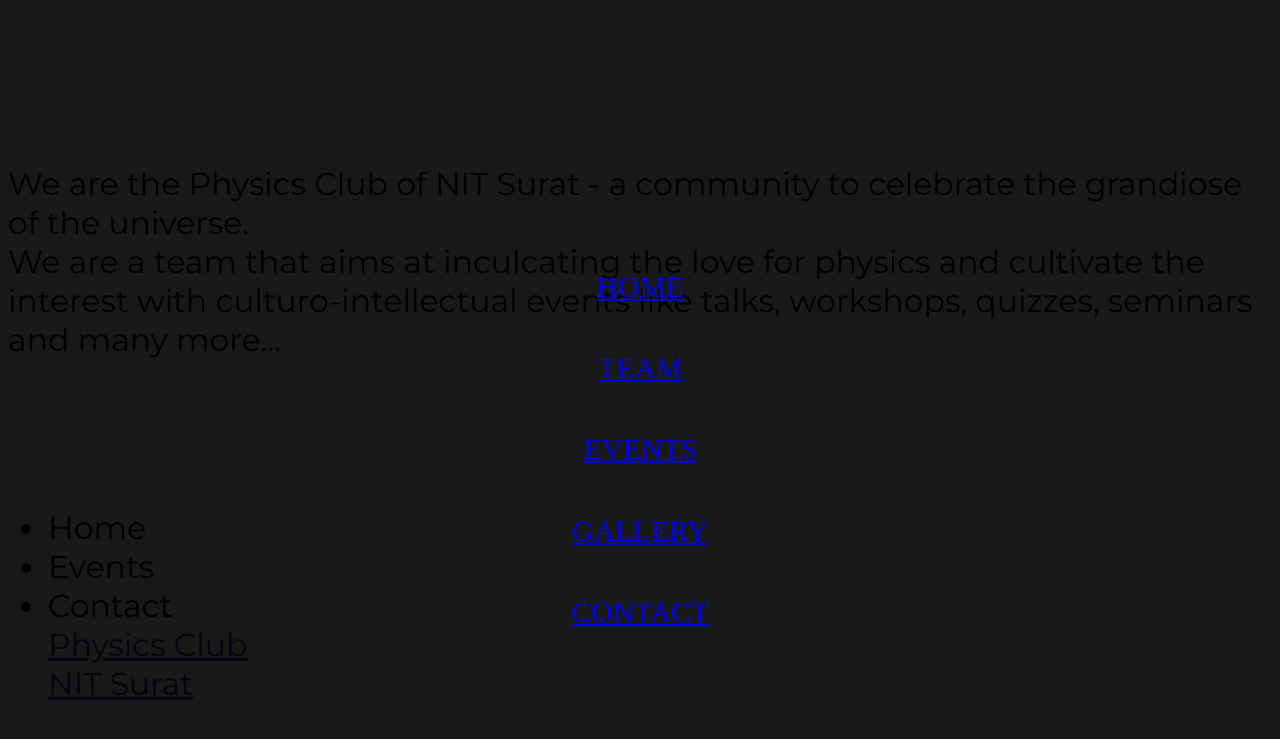
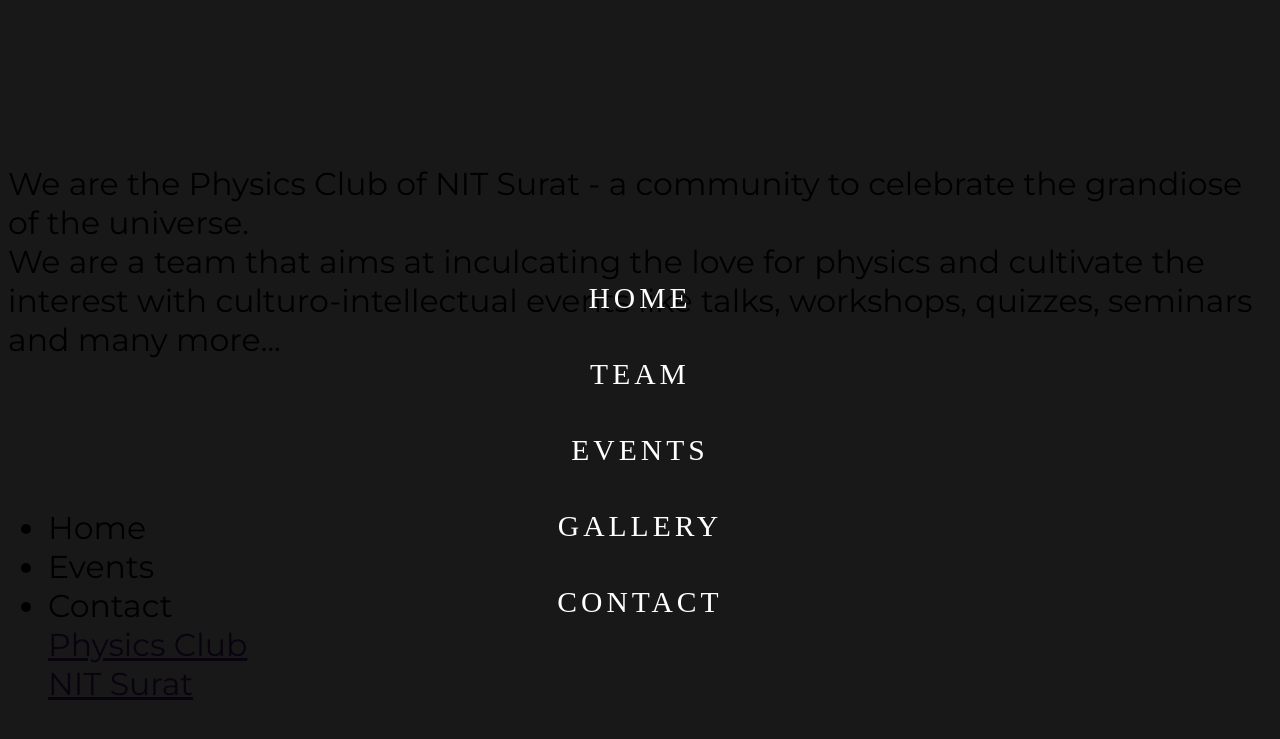
Before and after one commit to adithyarao3103/Physics-Club-Website-Trial, a Jekyll site: the page built from index.html, in a window 1280 px wide. Shown: the top 739 px of the page. Built offline with Jekyll 4.4.1, drawn with Linux system fonts in a browser that asks for light colours; some web fonts are replaced.

Commit message:
Add files via upload

```diff
--- a/_layouts/fixed.html
+++ b/_layouts/fixed.html
@@ -8,11 +8,11 @@
 <body>
     <div id="menu">
     	<div id="menuholder">
-    			<p><a href="location.href='/home.html';">HOME</a></p>
-    			<p><a href="location.href='/team.html';">TEAM</a></p>
-    			<p><a href="location.href='/events.html';">EVENTS</a></p>
-    			<p><a href="location.href='/gallery.html';">GALLERY</a></p>
-    			<p><a href="location.href='/contact.html';">CONTACT</a></p>
+    			<p><a href="location.href='/home.html';">HOME</a><div></div></p>
+    			<p><a href="location.href='/team.html';">TEAM</a><div></div></p>
+    			<p><a href="location.href='/events.html';">EVENTS</a><div></div></p>
+    			<p><a href="location.href='/gallery.html';">GALLERY</a><div></div></p>
+    			<p><a href="location.href='/contact.html';">CONTACT</a><div></div></p>
     	</div>
     </div>
 
--- a/assets/css/fixed.css
+++ b/assets/css/fixed.css
@@ -24,11 +24,15 @@
 	text-align: center;
 }
 
-#menuholder > p {
+#menuholder> p > a {
 	font-size: calc(4px + 2vw);
 	font-family: BioRhyme;
-	letter-spacing: 1.5;
-	line-height: 1.75;
+	letter-spacing: 4px;
+	line-height: 1.5;
 	color: white;
 	text-decoration: none;
 }
+
+#menuholder> p> div{
+	background-color: rgba(255, 255, 255, 0.7);
+}
```
